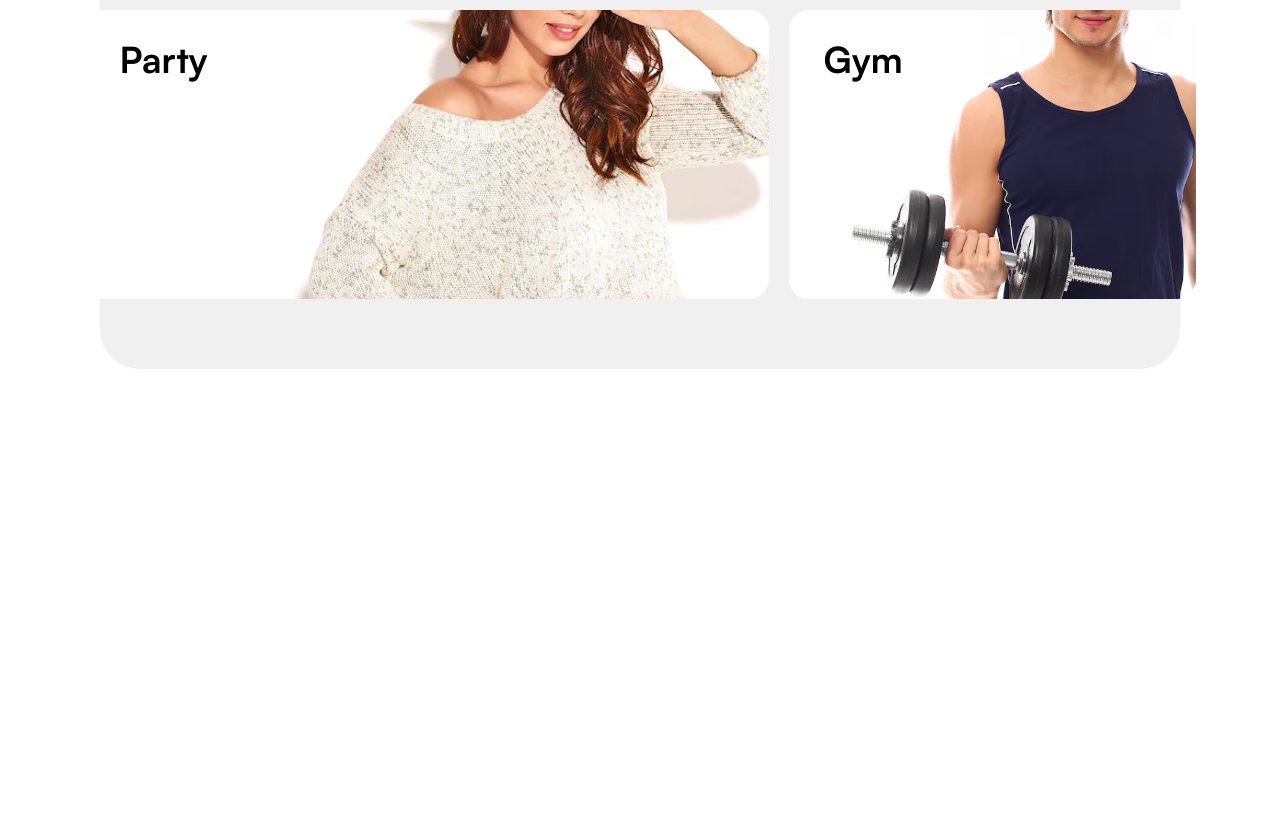
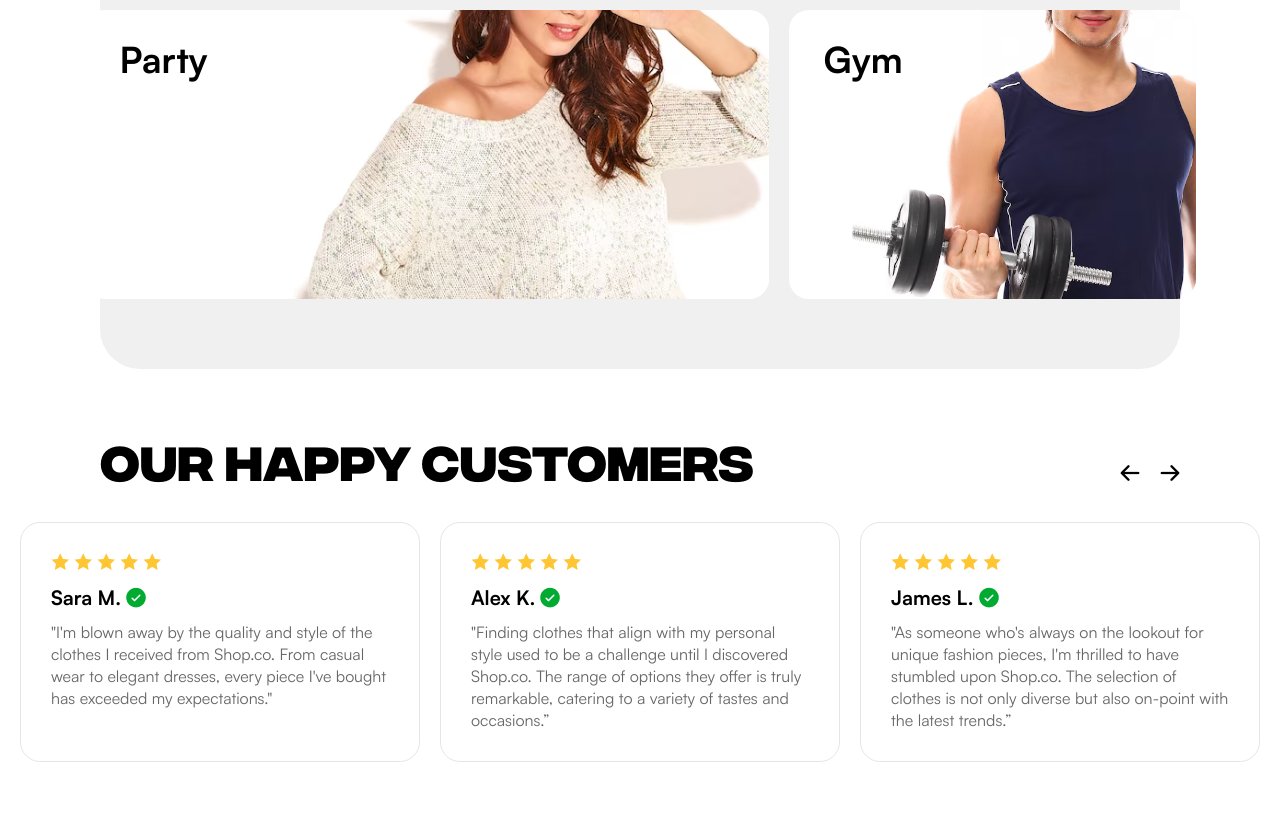
Before and after one commit to sekhna/mark-proj, a plain HTML site: page index.html in a window 1280 px wide. Shown: the part 2980-3802 px from the top of the page. Before the commit the page ends 3349 px from the top, so only its background shows below. Drawn offline with Linux system fonts and the light colour scheme; files whose address does not match are found by name; a web font is replaced by a local one.

Commit message:
added customer reviews

```diff
--- a/index.css
+++ b/index.css
@@ -260,7 +260,65 @@
     background-color: rgba(240, 240, 240, 1);
     border-radius: 40px;
     margin: auto 100px;
-    padding-bottom:70px;
+    padding-bottom: 70px;
+}
+
+.review-header-container {
+    display: flex;
+    justify-content: space-between;
+    align-items: baseline;
+}
+
+.review-header {
+    text-align: left !important;
+    padding-left: 100px;
+    display: inline;
+    padding-bottom: 35px !important;
+}
+
+.review-navigation {
+    display: flex;
+    gap: 20px;
+    padding-right: 100px;
+    justify-content: flex-end;
+
+}
+
+.reviews-list {
+    display: flex;
+    justify-content: center;
+    gap: 20px;
+    padding-bottom: 60px;
+    overflow: hidden;
+}
+
+.review-card {
+    display: flex;
+    flex-direction: column;
+    gap: 10px;
+    width: 400px;
+    height: 240px;
+    border: 1px rgba(0, 0, 0, 0.1) solid;
+    border-radius: 20px;
+    padding: 30px;
+}
+
+.customer-info {
+    display: flex;
+    align-items: center;
+    gap: 5px;
+}
+
+.customer-name {
+    font-family: 'Satoshi Bold', sans-serif;
+    font-size: 20px;
+    display: inline;
+}
+
+.review-text {
+    font-family: 'Satoshi Regular', sans-serif;
+    font-size: 16px;
+    color: rgba(0, 0, 0, 0.6);
 }
 
 @media screen and (max-width: 390px) {
@@ -413,47 +471,85 @@
         padding-bottom: 40px;
     }
 
-    .clothes-categories-container{
+    .clothes-categories-container {
         margin: 0;
         border-radius: 20px;
         padding-bottom: 30px;
         margin: 0 12px;
     }
 
-    .clothes-categories{
+    .clothes-categories {
         display: flex;
         flex-direction: column;
         align-items: center;
     }
 
-    .clothes-category-card{
+    .clothes-category-card {
         width: 310px;
         height: 190px;
     }
 
-    .formal-style{
+    .formal-style {
         transform: translateX(70%) translateY(44%) scale(3);
     }
 
-    .party-style{
+    .party-style {
         transform: translateX(35%) translateY(-13%) scale(1.5);
     }
 
-    .gym-style{
+    .gym-style {
         transform: translateX(116%) translateY(15%) scale(2.3)
     }
 
-    .clothes-category-name{
+    .clothes-category-name {
         font-size: 24px;
         padding: 16px 24px;
     }
 
-    .clothes-categories-header-container{
+    .clothes-categories-header-container {
         display: flex;
         justify-content: center;
     }
 
-    .clothes-categories-header{
+    .clothes-categories-header {
         width: 90%;
     }
+
+    .review-header {
+        padding-left: 12px;
+        font-size: 32px;
+        padding-bottom: 20px !important;
+    }
+
+    .review-navigation {
+        padding-right: 0;
+        padding-bottom: 25px;
+    }
+
+    .review-header-container {
+        align-items: end;
+    }
+
+    .review-card {
+        width: 358px;
+        height: 185px;
+    }
+
+    .customer-name {
+        font-size: 16px;
+    }
+
+    .review-text {
+        font-size: 14px;
+    }
+
+    .review-card:nth-child(2),
+    .review-card:nth-child(3) {
+        display: none;
+    }
+
+    .customer-verified-icon {
+        max-width: 15px;
+    }
+
 }
--- a/index.html
+++ b/index.html
@@ -259,6 +259,64 @@
 
         </div>
     </section>
+    <section class="customer-reviews">
+        <div class="section-header review-header-container">
+            <h2 class="review-header">OUR HAPPY CUSTOMERS</h2>
+            <div class="review-navigation">
+                <img src="assets/images/move-left.png" alt="">
+                <img src="assets/images/move-right.png" alt="">
+            </div>
+        </div>
+        <div class="reviews-list">
+            <div class="review-card">
+                <div class="customer-rating">
+                    <img src="assets/images/rating-star-filled.png" alt="Star" class="star-icon">
+                    <img src="assets/images/rating-star-filled.png" alt="Star" class="star-icon">
+                    <img src="assets/images/rating-star-filled.png" alt="Star" class="star-icon">
+                    <img src="assets/images/rating-star-filled.png" alt="Star" class="star-icon">
+                    <img src="assets/images/rating-star-filled.png" alt="Star" class="star-icon">
+                </div>
+                <div class="customer-info">
+                    <h3 class="customer-name">Sara M.</h3>
+                    <img src="assets/images/verified.png" alt="Quote" class="customer-verified-icon">
+                </div>
+                <p class="review-text">"I'm blown away by the quality and style of the clothes I received from Shop.co.
+                    From casual wear to elegant dresses, every piece I've bought has exceeded my expectations."</p>
+            </div>
+            <div class="review-card">
+                <div class="customer-rating">
+                    <img src="assets/images/rating-star-filled.png" alt="Star" class="star-icon">
+                    <img src="assets/images/rating-star-filled.png" alt="Star" class="star-icon">
+                    <img src="assets/images/rating-star-filled.png" alt="Star" class="star-icon">
+                    <img src="assets/images/rating-star-filled.png" alt="Star" class="star-icon">
+                    <img src="assets/images/rating-star-filled.png" alt="Star" class="star-icon">
+                </div>
+                <div class="customer-info">
+                    <h3 class="customer-name">Alex K.</h3>
+                    <img src="assets/images/verified.png" alt="Quote" class="customer-verified-icon">
+                </div>
+                <p class="review-text">"Finding clothes that align with my personal style used to be a challenge until I
+                    discovered Shop.co. The range of options they offer is truly remarkable, catering to a variety of
+                    tastes and occasions.”</p>
+            </div>
+            <div class="review-card">
+                <div class="customer-rating">
+                    <img src="assets/images/rating-star-filled.png" alt="Star" class="star-icon">
+                    <img src="assets/images/rating-star-filled.png" alt="Star" class="star-icon">
+                    <img src="assets/images/rating-star-filled.png" alt="Star" class="star-icon">
+                    <img src="assets/images/rating-star-filled.png" alt="Star" class="star-icon">
+                    <img src="assets/images/rating-star-filled.png" alt="Star" class="star-icon">
+                </div>
+                <div class="customer-info">
+                    <h3 class="customer-name">James L.</h3>
+                    <img src="assets/images/verified.png" alt="Quote" class="customer-verified-icon">
+                </div>
+                <p class="review-text">"As someone who's always on the lookout for unique fashion pieces, I'm thrilled
+                    to have stumbled upon Shop.co. The selection of clothes is not only diverse but also on-point with
+                    the latest trends.”</p>
+            </div>
+        </div>
+    </section>
 </body>
 
 </html>
```
Also changed, not shown: assets/images/move-left.png (added), assets/images/move-right.png (added), assets/images/verified.png (added).
